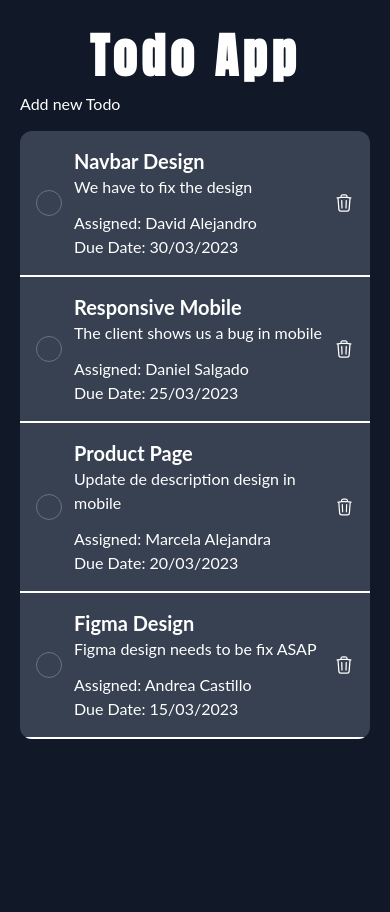
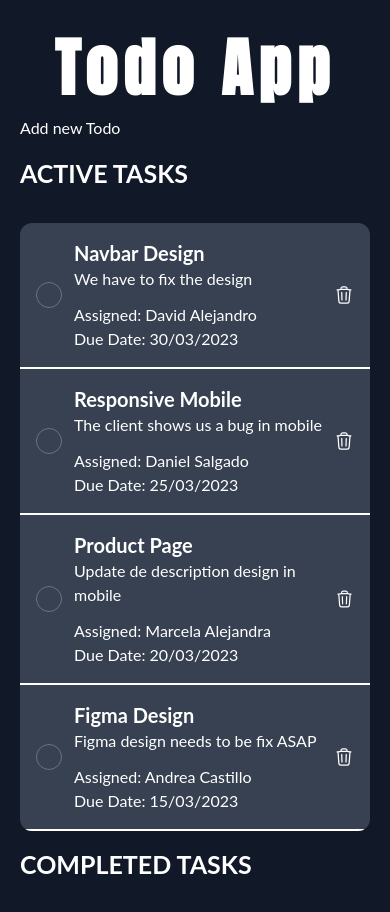
Before and after one commit to danielsalvas/todoApp-zustand.danisalgado.com, a React (Vite) app: page / in a window 390 px wide. Before the commit the page ends 844 px from the top, so only its background shows below. Built offline with nearby package versions, Linux system fonts and the light colour scheme.

Commit message:
[Fixes] Layout styles fixes

```diff
--- a/src/components/Title/title.module.css
+++ b/src/components/Title/title.module.css
@@ -1,5 +1,5 @@
 .title {
-    font-size: 3rem;
+    font-size: 4rem;
     text-align: center;
     font-family: 'Anton', serif;
     font-weight: bold;
--- a/src/components/TodoList/TodoList.jsx
+++ b/src/components/TodoList/TodoList.jsx
@@ -15,14 +15,20 @@ const TodoList = () => {
   return (
     <div className={styles.container_todos}>
       <div className={styles.container_todos_section}>
+        <h1 className={styles.todo_title}>ACTIVE TASKS</h1>
+        <div className={styles.todos_direction}>
           { todos.map( (todo) => (
             <Todo key={todo.id} todo={todo} />
           ))}
         </div>
+      </div>
       <div className={styles.container_todos_section}>
+        <h1 className={styles.todo_title}>COMPLETED TASKS</h1>
+        <div className={styles.todos_direction}>
           { completedTodos.map( (todo) => (
             <TodoCompleted key={todo.id} todo={todo} />
           ))}
+        </div>
       </div>
     </div>
   )
--- a/src/components/TodoList/todolist.module.css
+++ b/src/components/TodoList/todolist.module.css
@@ -1,5 +1,11 @@
 .container_todos{
     display: flex;
+}
+
+.todo_title {
+    font-size: 30px;
+    font-weight: bold;
+    margin-bottom: 30px;
 }
 
 @media screen and (max-width: 768px) {
@@ -12,13 +18,22 @@
         margin: 0px !important;
         margin-top: 15px !important;
     }
+    .todo_title {
+        font-size: 25px;
+        font-weight: bold;
+        margin-bottom: 30px;
+    }
 }
 
-.container_todos_section {
+.todos_direction {
     display: flex;
     flex-direction: column;
     border-radius: 0.75rem;
     overflow: hidden;
+    width: 100%;
+}
+
+.container_todos_section {
     width: 50%;
     margin: 10px;
 }
```
Lines whose indentation alone changed are shown as unchanged.
